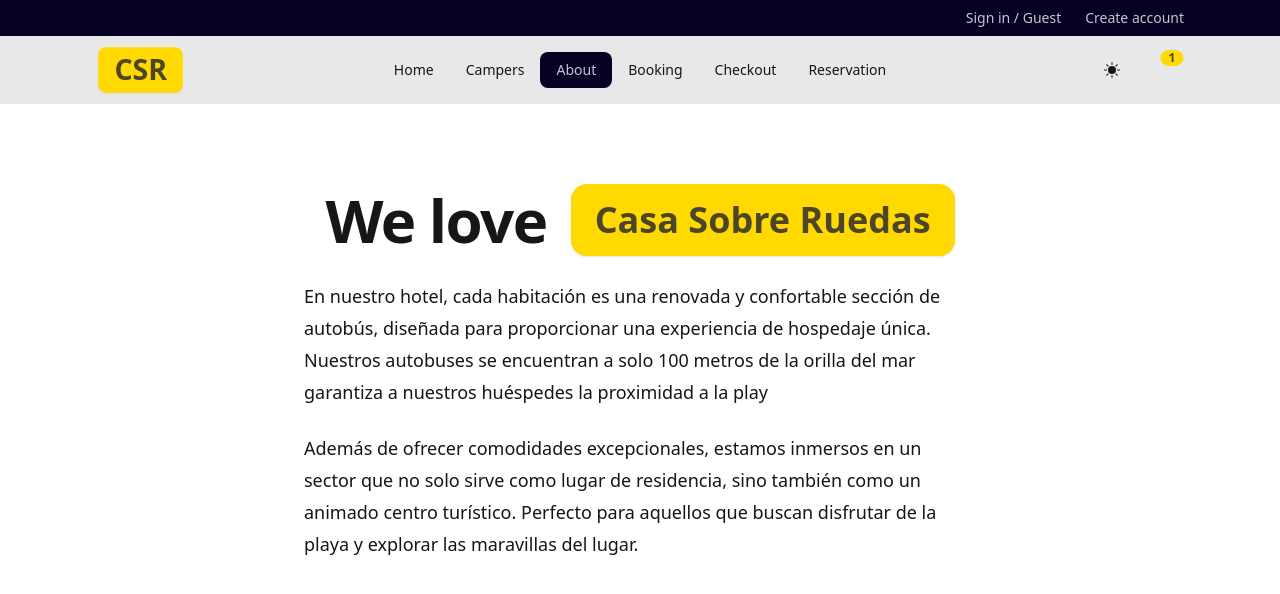
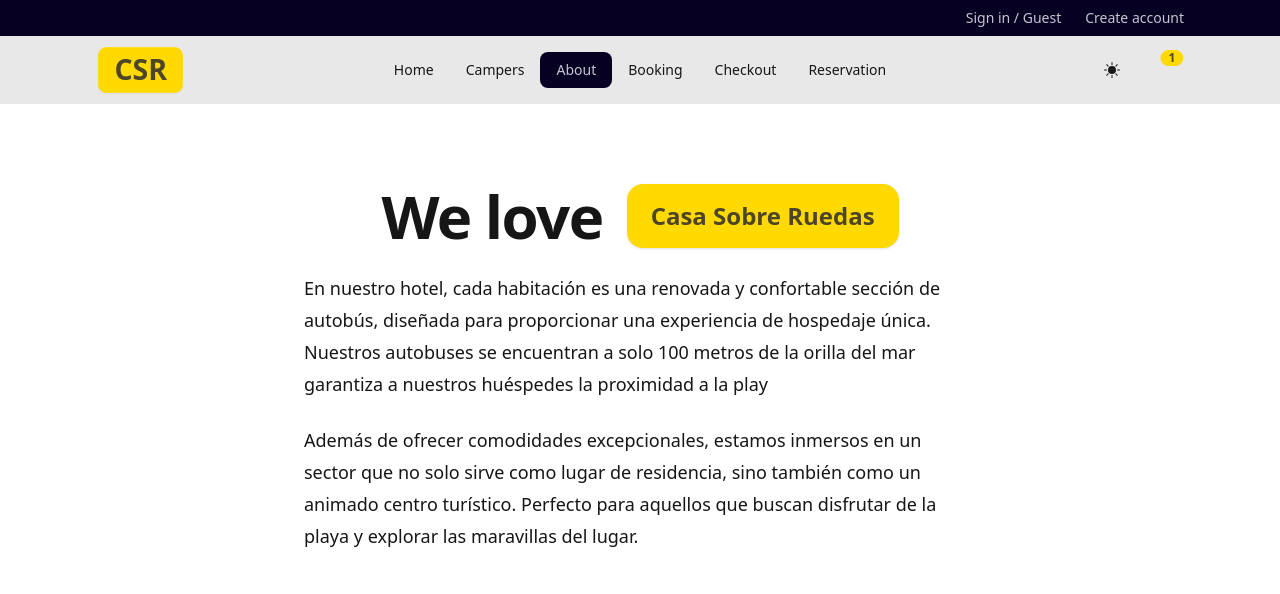
Before and after one commit to Davidcastel26/client-csr, a React (Vite) app: page /about in a window 1280 px wide. Shown: the top 594 px of the page. Built offline with nearby package versions, Linux system fonts and the light colour scheme; some icons are missing.

Commit message:
Update About.jsx

```diff
--- a/src/pages/About.jsx
+++ b/src/pages/About.jsx
@@ -8,7 +8,7 @@ export const About = () => {
         </h1>
         <div className="stats bg-primary shadow">
           <div className="stat">
-            <div className="stat-title text-primary-content text-4xl font-bold traking-widest">
+            <div className="stat-title text-primary-content text-4xl font-bold traking-widest sm:text-2xl">
               Casa Sobre Ruedas
             </div>
           </div>
```
